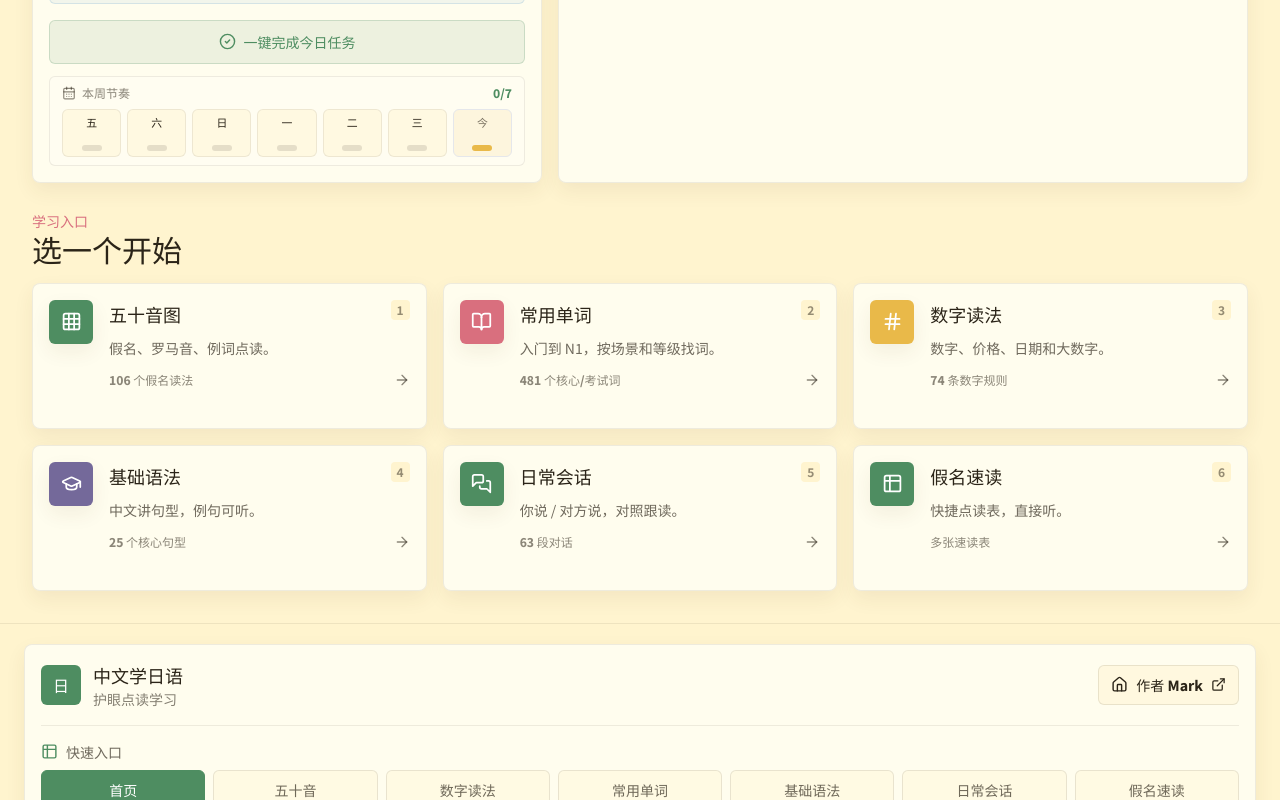
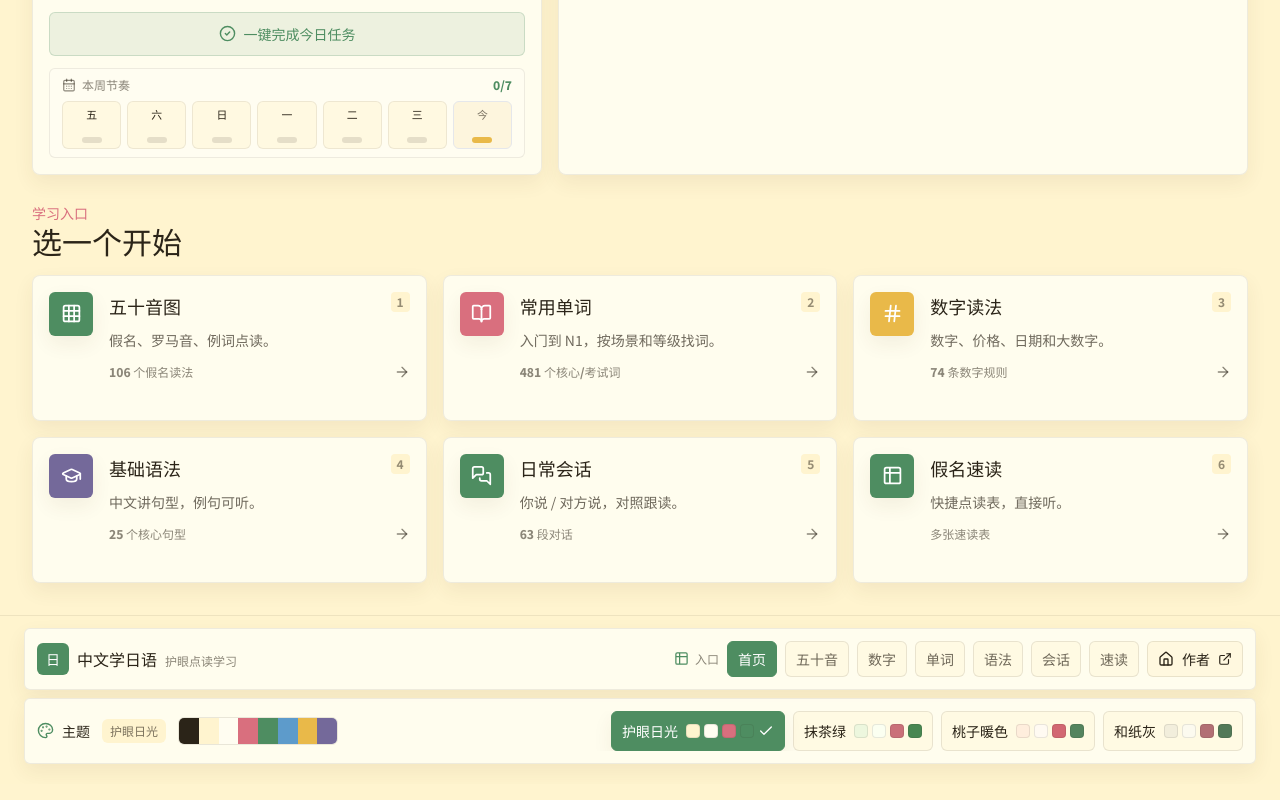
Before and after one commit to marksui/nihongo-learning, a React (Vite) app: page / in a window 1280 px wide. Shown: the part 2000-2800 px from the top of the page. Built offline with nearby package versions, Linux system fonts and the light colour scheme.

Commit message:
Simplify navigation and footer controls

```diff
--- a/src/components/Navbar.tsx
+++ b/src/components/Navbar.tsx
@@ -30,12 +30,12 @@ interface NavItem {
 
 const desktopItems: NavItem[] = [
   { page: "home", label: "首页", icon: Home },
-  { page: "kana", label: "五十音图", icon: Grid3X3 },
-  { page: "numbers", label: "数字读法", icon: Hash },
-  { page: "vocabulary", label: "常用单词", icon: BookOpen },
-  { page: "grammar", label: "基础语法", icon: GraduationCap },
-  { page: "conversation", label: "日常会话", icon: MessagesSquare },
-  { page: "quickread", label: "假名速读", icon: Table2 },
+  { page: "kana", label: "五十音", icon: Grid3X3 },
+  { page: "numbers", label: "数字", icon: Hash },
+  { page: "vocabulary", label: "单词", icon: BookOpen },
+  { page: "grammar", label: "语法", icon: GraduationCap },
+  { page: "conversation", label: "会话", icon: MessagesSquare },
+  { page: "quickread", label: "速读", icon: Table2 },
 ];
 
 const mobilePrimaryItems: NavItem[] = [
@@ -68,22 +68,22 @@ const Navbar = ({ currentPage, onNavigate }: NavbarProps) => {
   return (
     <>
       <header className="sticky top-0 z-40 border-b border-ink/10 bg-rice/95 backdrop-blur-xl">
-        <div className="mx-auto flex max-w-7xl items-center justify-between gap-4 px-4 py-2.5 sm:px-6 lg:px-8">
+        <div className="mx-auto flex max-w-7xl items-center justify-between gap-3 px-4 py-2 sm:px-6 lg:px-8">
           <button
             type="button"
             onClick={() => navigate("home")}
-            className="flex min-w-0 cursor-pointer items-center gap-2.5 rounded-md px-1 py-1 text-left transition hover:text-sakura"
+            className="flex min-w-0 cursor-pointer items-center gap-2 rounded-md px-1 py-1 text-left transition hover:text-sakura"
             aria-label="返回首页"
           >
-            <span className="grid h-10 w-10 shrink-0 place-items-center rounded-md border border-ink/10 bg-paper text-base font-extrabold text-sakura shadow-card">
+            <span className="grid h-9 w-9 shrink-0 place-items-center rounded-md border border-ink/10 bg-paper text-sm font-extrabold text-sakura shadow-card">
               日
             </span>
             <span className="min-w-0">
-              <span className="block truncate text-lg font-extrabold text-ink">中文学日语</span>
+              <span className="block truncate text-base font-extrabold text-ink">中文学日语</span>
             </span>
           </button>
 
-          <nav className="hidden gap-1 rounded-lg border border-ink/8 bg-paper/90 p-1 shadow-card md:flex">
+          <nav className="hidden gap-1 rounded-md border border-ink/8 bg-paper/90 p-1 shadow-card md:flex">
             {desktopItems.map((item) => {
               const Icon = item.icon;
               const active = currentPage === item.page;
@@ -94,13 +94,13 @@ const Navbar = ({ currentPage, onNavigate }: NavbarProps) => {
                   type="button"
                   onClick={() => navigate(item.page)}
                   aria-current={active ? "page" : undefined}
-                  className={`flex min-h-11 cursor-pointer items-center gap-2 rounded-md px-3 py-2 text-sm font-extrabold transition active:scale-95 ${
+                  className={`flex min-h-10 cursor-pointer items-center gap-1.5 rounded-md px-2.5 py-1.5 text-sm font-extrabold transition active:scale-95 ${
                     active
                       ? "bg-matcha text-white"
                       : "text-ink/64 hover:bg-rice hover:text-ink"
                   }`}
                 >
-                  <Icon aria-hidden="true" size={18} strokeWidth={2.2} />
+                  <Icon aria-hidden="true" size={17} strokeWidth={2.2} />
                   <span>{item.label}</span>
                 </button>
               );
--- a/src/components/SiteFooter.tsx
+++ b/src/components/SiteFooter.tsx
@@ -12,49 +12,38 @@ const authorHomepageUrl = "https://marksui.github.io/";
 const footerLinks: Array<{ label: string; page: PageKey }> = [
   { label: "首页", page: "home" },
   { label: "五十音", page: "kana" },
-  { label: "数字读法", page: "numbers" },
-  { label: "常用单词", page: "vocabulary" },
-  { label: "基础语法", page: "grammar" },
-  { label: "日常会话", page: "conversation" },
-  { label: "假名速读", page: "quickread" },
+  { label: "数字", page: "numbers" },
+  { label: "单词", page: "vocabulary" },
+  { label: "语法", page: "grammar" },
+  { label: "会话", page: "conversation" },
+  { label: "速读", page: "quickread" },
 ];
 
 const SiteFooter = ({ currentPage, onNavigate }: SiteFooterProps) => {
   return (
-    <footer className="border-t border-ink/8 bg-rice/72 px-3 pb-28 pt-5 text-ink sm:px-4 md:pb-6 lg:px-6">
-      <div className="mx-auto max-w-7xl space-y-3">
-        <section className="min-w-0 rounded-lg border border-ink/8 bg-paper/94 p-4 shadow-card" aria-labelledby="footer-title">
-          <div className="flex min-w-0 flex-col gap-3 sm:flex-row sm:items-center sm:justify-between">
-            <div className="flex min-w-0 items-center gap-3">
-              <span className="grid h-10 w-10 shrink-0 place-items-center rounded-md bg-matcha text-base font-extrabold text-white">
+    <footer className="border-t border-ink/8 bg-rice/72 px-3 pb-28 pt-3 text-ink sm:px-4 md:pb-5 lg:px-6">
+      <div className="mx-auto max-w-7xl space-y-2">
+        <section className="min-w-0 rounded-md border border-ink/8 bg-paper/94 p-3 shadow-card" aria-labelledby="footer-title">
+          <div className="flex min-w-0 flex-col gap-3 lg:flex-row lg:items-center lg:justify-between">
+            <div className="flex min-w-0 items-center gap-2">
+              <span className="grid h-8 w-8 shrink-0 place-items-center rounded-md bg-matcha text-sm font-extrabold text-white">
                 日
               </span>
-              <div className="min-w-0">
-                <h2 id="footer-title" className="text-lg font-extrabold text-ink">
+              <div className="flex min-w-0 items-baseline gap-2">
+                <h2 id="footer-title" className="truncate text-base font-extrabold text-ink">
                   中文学日语
                 </h2>
-                <p className="text-sm font-semibold text-ink/58">护眼点读学习</p>
+                <p className="hidden text-xs font-semibold text-ink/55 sm:block">护眼点读学习</p>
               </div>
             </div>
-            <a
-              href={authorHomepageUrl}
-              target="_blank"
-              rel="noreferrer"
-              aria-label="打开 Mark 的作者主页"
-              className="flex min-h-10 w-full items-center justify-center gap-2 rounded-md border border-ink/10 bg-rice/50 px-3 py-2 text-sm font-extrabold text-ink transition hover:border-matcha/30 hover:bg-rice sm:w-auto"
-            >
-              <Home aria-hidden="true" size={17} />
-              作者 Mark
-              <ExternalLink aria-hidden="true" size={15} />
-            </a>
-          </div>
 
-          <div className="mt-4 border-t border-ink/8 pt-4">
-            <div className="mb-2 flex items-center gap-2 text-sm font-extrabold text-ink/68">
-              <Table2 aria-hidden="true" className="text-matcha" size={17} />
-              快速入口
-            </div>
-            <div className="grid grid-cols-2 gap-2 sm:grid-cols-3 lg:grid-cols-7">
+            <div className="flex min-w-0 flex-col gap-2 sm:flex-row sm:items-center lg:flex-1 lg:justify-end">
+              <div className="flex min-w-0 items-center gap-2">
+                <span className="hidden shrink-0 items-center gap-1.5 text-xs font-extrabold text-ink/55 sm:flex">
+                  <Table2 aria-hidden="true" className="text-matcha" size={15} />
+                  入口
+                </span>
+                <div className="flex min-w-0 gap-2 overflow-x-auto pb-1 sm:pb-0">
                   {footerLinks.map((item) => {
                     const active = currentPage === item.page;
 
@@ -63,7 +52,7 @@ const SiteFooter = ({ currentPage, onNavigate }: SiteFooterProps) => {
                         key={item.page}
                         type="button"
                         onClick={() => onNavigate(item.page)}
-                    className={`min-h-10 min-w-0 cursor-pointer rounded-md border px-2 py-1.5 text-sm font-extrabold transition active:scale-[0.99] ${
+                        className={`min-h-9 shrink-0 cursor-pointer rounded-md border px-2.5 py-1 text-sm font-extrabold transition active:scale-[0.99] ${
                           active
                             ? "border-matcha bg-matcha text-white"
                             : "border-ink/10 bg-rice/35 text-ink/68 hover:border-matcha/25 hover:bg-rice/65 hover:text-ink"
@@ -75,6 +64,20 @@ const SiteFooter = ({ currentPage, onNavigate }: SiteFooterProps) => {
                   })}
                 </div>
               </div>
+
+              <a
+                href={authorHomepageUrl}
+                target="_blank"
+                rel="noreferrer"
+                aria-label="打开 Mark 的作者主页"
+                className="flex min-h-9 shrink-0 items-center justify-center gap-2 rounded-md border border-ink/10 bg-rice/50 px-2.5 py-1 text-sm font-extrabold text-ink transition hover:border-matcha/30 hover:bg-rice"
+              >
+                <Home aria-hidden="true" size={16} />
+                作者
+                <ExternalLink aria-hidden="true" size={14} />
+              </a>
+            </div>
+          </div>
         </section>
 
         <ThemeSwitcher />
--- a/src/components/ThemeSwitcher.tsx
+++ b/src/components/ThemeSwitcher.tsx
@@ -33,25 +33,23 @@ const ThemeSwitcher = () => {
   }, [themeId]);
 
   return (
-    <section className="min-w-0 rounded-lg border border-ink/8 bg-paper/94 p-4 shadow-card" aria-labelledby="theme-title">
-      <div className="grid min-w-0 gap-3 lg:grid-cols-[minmax(0,16rem)_minmax(0,1fr)] lg:items-start">
-        <div className="min-w-0">
-          <div className="flex items-center justify-between gap-3">
-            <h2 id="theme-title" className="flex items-center gap-2 text-base font-extrabold text-ink">
-              <Palette aria-hidden="true" className="text-matcha" size={19} />
-              主题
-            </h2>
-            <span className="rounded-md bg-rice px-2 py-1 text-xs font-bold text-ink/62">{activeTheme.name}</span>
-          </div>
+    <section className="min-w-0 rounded-md border border-ink/8 bg-paper/94 p-3 shadow-card" aria-labelledby="theme-title">
+      <div className="flex min-w-0 flex-col gap-3 lg:flex-row lg:items-center">
+        <div className="flex min-w-0 items-center gap-3">
+          <h2 id="theme-title" className="flex shrink-0 items-center gap-2 text-sm font-extrabold text-ink">
+            <Palette aria-hidden="true" className="text-matcha" size={17} />
+            主题
+          </h2>
+          <span className="shrink-0 rounded-md bg-rice px-2 py-1 text-xs font-bold text-ink/62">{activeTheme.name}</span>
 
-          <div className="mt-3 flex overflow-hidden rounded-md border border-ink/10" aria-label={`${activeTheme.name} 色板`}>
+          <div className="hidden h-7 w-40 shrink-0 overflow-hidden rounded-md border border-ink/10 sm:flex" aria-label={`${activeTheme.name} 色板`}>
             {Object.values(activeTheme.colors).map((color) => (
-              <span key={color} className="h-7 flex-1" style={{ backgroundColor: color }} />
+              <span key={color} className="flex-1" style={{ backgroundColor: color }} />
             ))}
           </div>
         </div>
 
-        <div className="grid min-w-0 gap-2 sm:grid-cols-2 xl:grid-cols-4">
+        <div className="flex min-w-0 gap-2 overflow-x-auto pb-1 lg:flex-1 lg:justify-end lg:pb-0">
           {themes.map((theme) => {
             const active = theme.id === themeId;
 
@@ -61,24 +59,24 @@ const ThemeSwitcher = () => {
                 type="button"
                 onClick={() => setThemeId(theme.id)}
                 aria-pressed={active}
-                className={`flex min-h-12 min-w-0 cursor-pointer items-center justify-between gap-2 rounded-md border px-3 py-2 text-left transition active:scale-[0.99] ${
+                className={`flex min-h-10 shrink-0 cursor-pointer items-center gap-2 rounded-md border px-2.5 py-1.5 text-left transition active:scale-[0.99] ${
                   active
                     ? "border-matcha bg-matcha text-white shadow-card"
                     : "border-ink/10 bg-rice/35 text-ink hover:border-matcha/25 hover:bg-rice/65"
                 }`}
               >
-                <span className="min-w-0 break-words text-sm font-extrabold leading-5">{theme.name}</span>
-                <span className="flex shrink-0 items-center gap-1">
+                <span className="text-sm font-extrabold leading-5">{theme.name}</span>
+                <span className="flex items-center gap-1">
                   {Object.values(theme.colors)
                     .slice(1, 5)
                     .map((color) => (
                       <span
                         key={color}
-                        className="h-4 w-4 rounded border border-ink/10"
+                        className="h-3.5 w-3.5 rounded border border-ink/10"
                         style={{ backgroundColor: color }}
                       />
                     ))}
-                  {active ? <Check aria-hidden="true" size={18} /> : null}
+                  {active ? <Check aria-hidden="true" size={16} /> : null}
                 </span>
               </button>
             );
```
Lines whose indentation alone changed are shown as unchanged.
